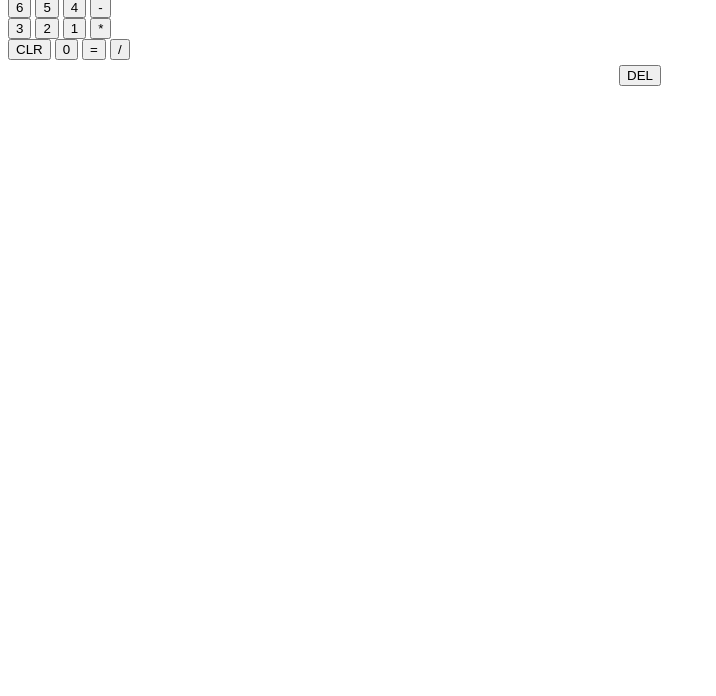
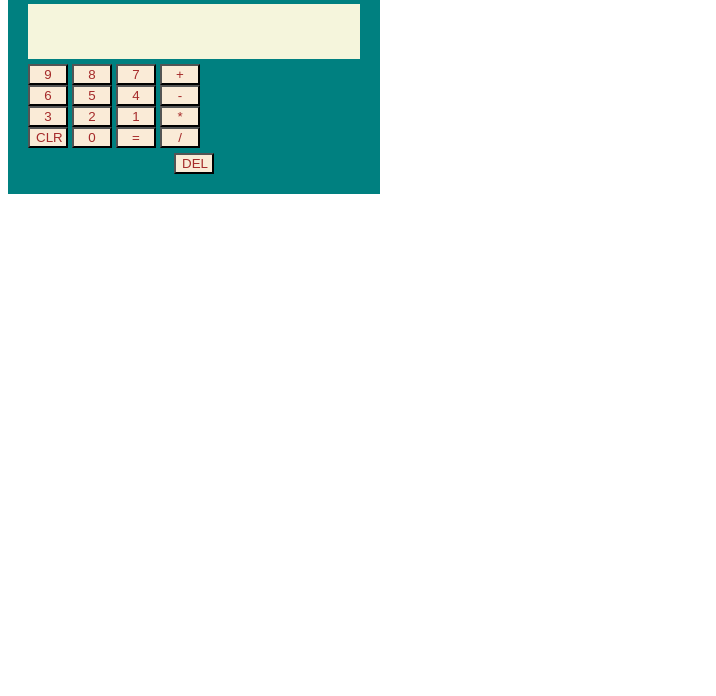
Before and after one commit to abhiagarwal18/Calculator-with-JS, a plain HTML site: page index.html in a window 1280 px wide. Shown: the part 104-800 px from the top of the page, without its empty margins (0-716 px from the left). Drawn offline with Linux system fonts and the light colour scheme.

Commit message:
design to be changed

```diff
--- a/style.css
+++ b/style.css
@@ -1,3 +1,31 @@
 .container{
+    justify-content: center;
+    background-color: teal;
+    padding: 20px;
+    width: fit-content
 
 }
+
+#display{
+    width: 292px;
+    height: 15px;
+    padding: 20px;
+    margin: 0px 0px 5px 0px;
+    justify-content: center;
+    background-color: beige;
+    color: black;
+}
+
+button{
+    width: 40px;
+    color: brown;
+    background-color: antiquewhite;
+    text-align: center;
+    justify-content: center;
+
+
+}
+button:hover{
+    background-color: white;
+    color:tomato
+}
```
